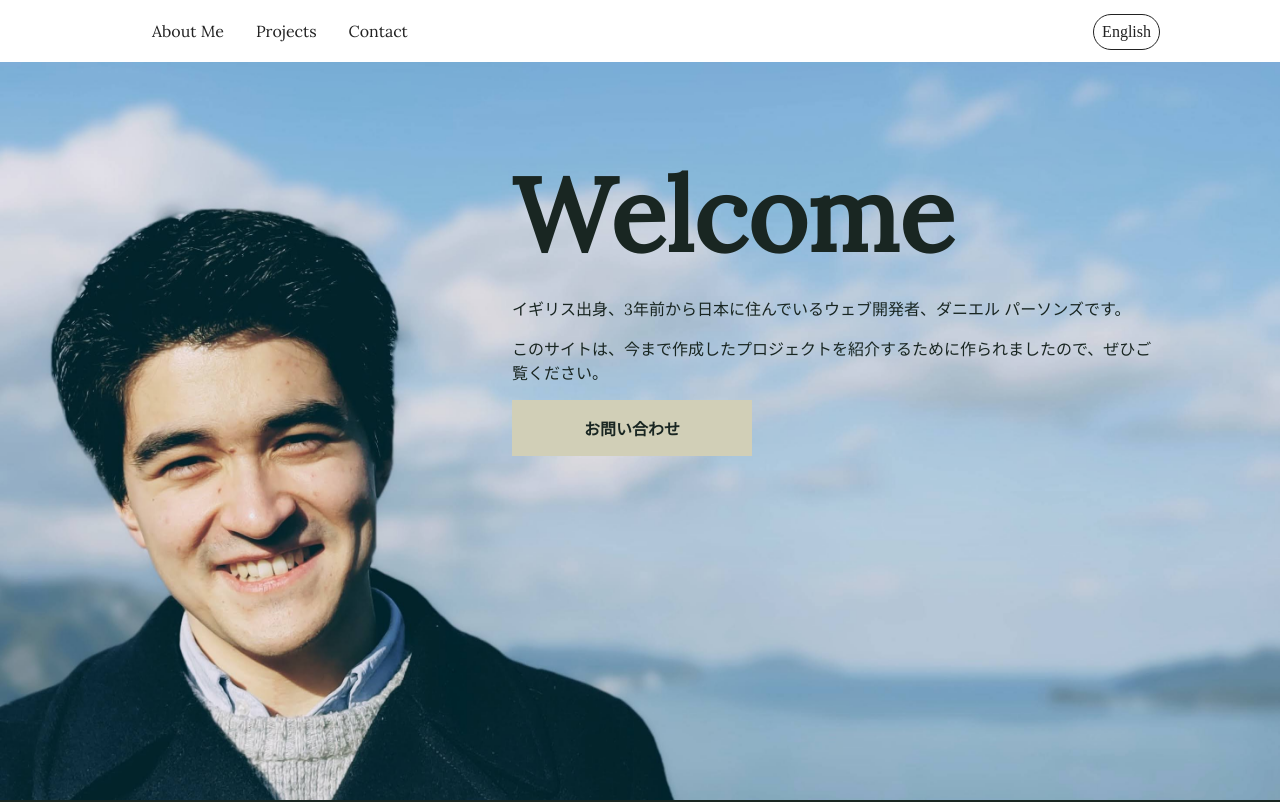
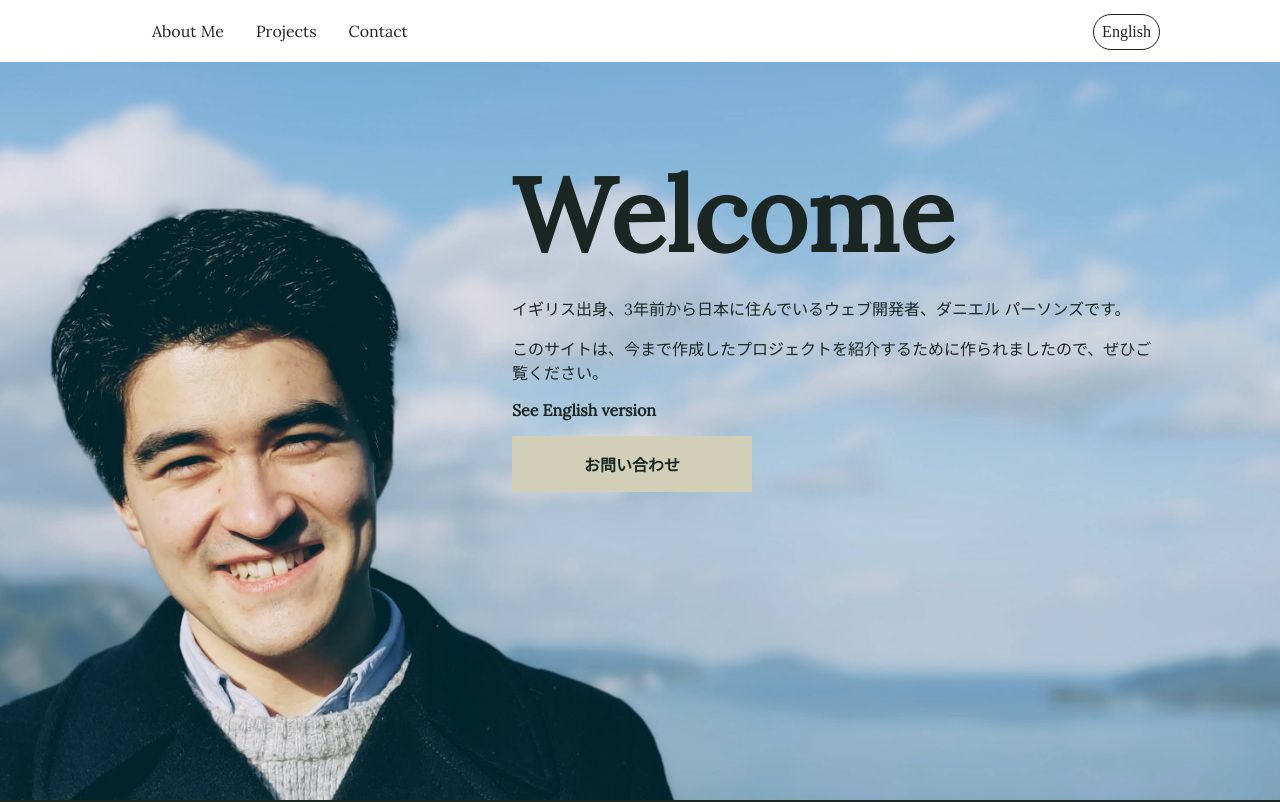
Before and after one commit to dpars34/portfolio-website, a React (Create React App) app: page / in a window 1280 px wide. Shown: the top 802 px of the page. Built offline with nearby package versions, Linux system fonts and the light colour scheme.

Commit message:
Added language button on homepage

```diff
--- a/src/App.js
+++ b/src/App.js
@@ -25,7 +25,7 @@ function App() {
   return (
     <div>
       <Header isEnglish={isEnglish} languageChanger={languageChanger}/>
-      <Welcome isEnglish={isEnglish}/>
+      <Welcome isEnglish={isEnglish} languageChanger={languageChanger}/>
       <About isEnglish={isEnglish}/>
       <Projects isEnglish={isEnglish}/>
       <Contact isEnglish={isEnglish}/>
--- a/src/Components/Welcome/Welcome.js
+++ b/src/Components/Welcome/Welcome.js
@@ -6,13 +6,15 @@ function Welcome(props) {
     const englishText = {
         sectionText1: "My name is Daniel, but you can call me Dan. I am a web developer, fluent Japanese speaker and musician.",
         sectionText2: "This page is about me and about the projects I have created. Feel free to take a look around!",
-        buttonText: "Get In Touch"
+        buttonText: "Get In Touch",
+        sectionText3: "日本語で見る"
     }
 
     const japaneseText = {
         sectionText1: "イギリス出身、3年前から日本に住んでいるウェブ開発者、ダニエル パーソンズです。",
         sectionText2: "このサイトは、今まで作成したプロジェクトを紹介するために作られましたので、ぜひご覧ください。",
-        buttonText: "お問い合わせ"
+        buttonText: "お問い合わせ",
+        sectionText3: "See English version"
     }
 
     return (
@@ -22,6 +24,7 @@ function Welcome(props) {
                 <h1 className={styles.heading}>Welcome</h1>
                     <p className={styles.sectionText} lang={props.isEnglish ? "en" : "ja"}>{props.isEnglish ? englishText.sectionText1 : japaneseText.sectionText1}</p>
                     <p className={styles.sectionText2} lang={props.isEnglish ? "en" : "ja"}>{props.isEnglish ? englishText.sectionText2 : japaneseText.sectionText2}</p>
+                    <p onClick={props.languageChanger}className={styles.sectionText3} lang={props.isEnglish ? "en" : "ja"}>{props.isEnglish ? englishText.sectionText3 : japaneseText.sectionText3}</p>
                     <form action="#contact-area">
                         <button className={styles.contactButton}>{props.isEnglish ? englishText.buttonText : japaneseText.buttonText}</button>
                     </form>
--- a/src/Components/Welcome/Welcome.module.css
+++ b/src/Components/Welcome/Welcome.module.css
@@ -82,6 +82,15 @@
         font-size: 1rem;
     }
 
+    .sectionText3 {
+        font-weight: bolder;
+    }
+
+    .sectionText3:hover {
+        text-decoration: underline;
+        cursor: pointer;
+    }
+
     .heading{
         text-align: left;
         font-size: 8vw;
```
